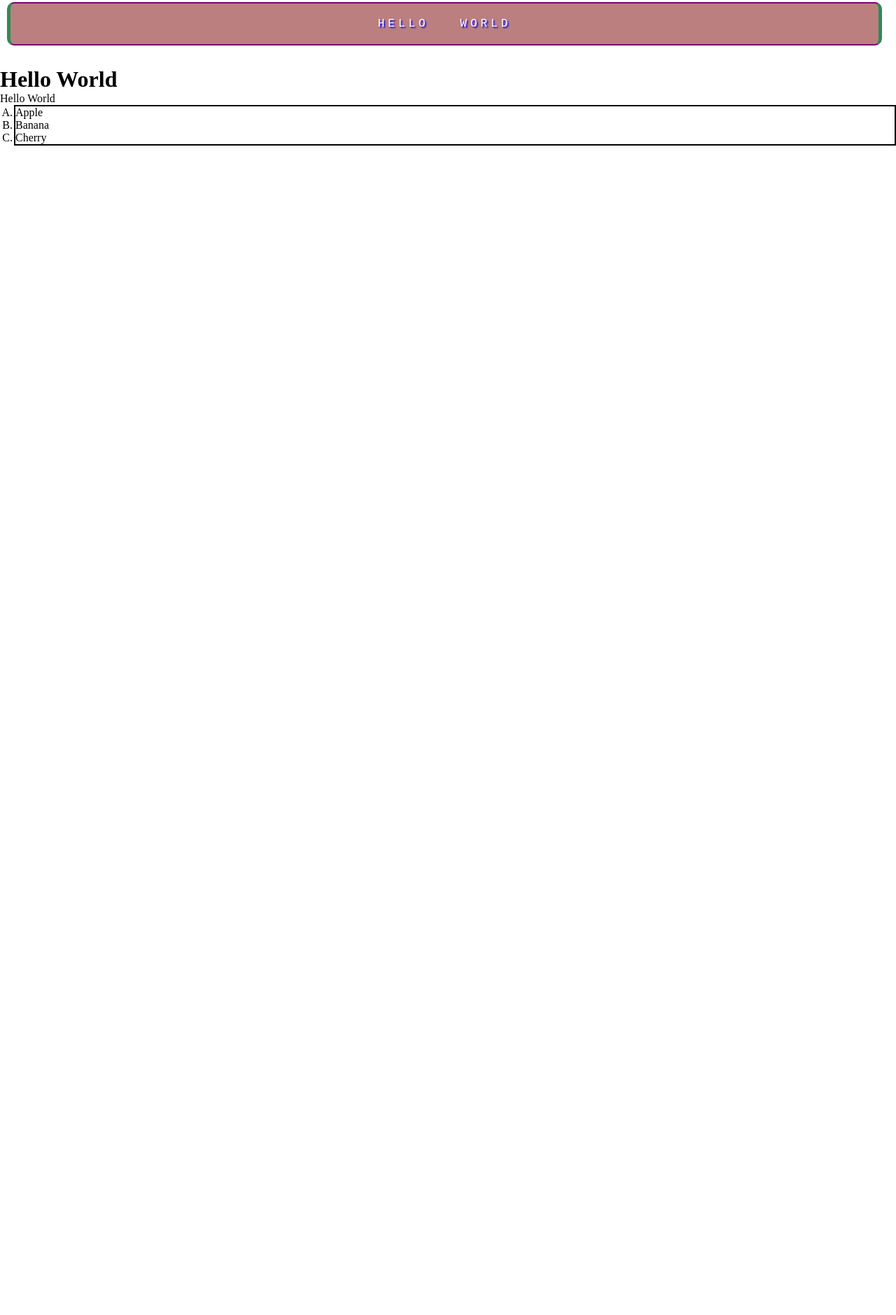
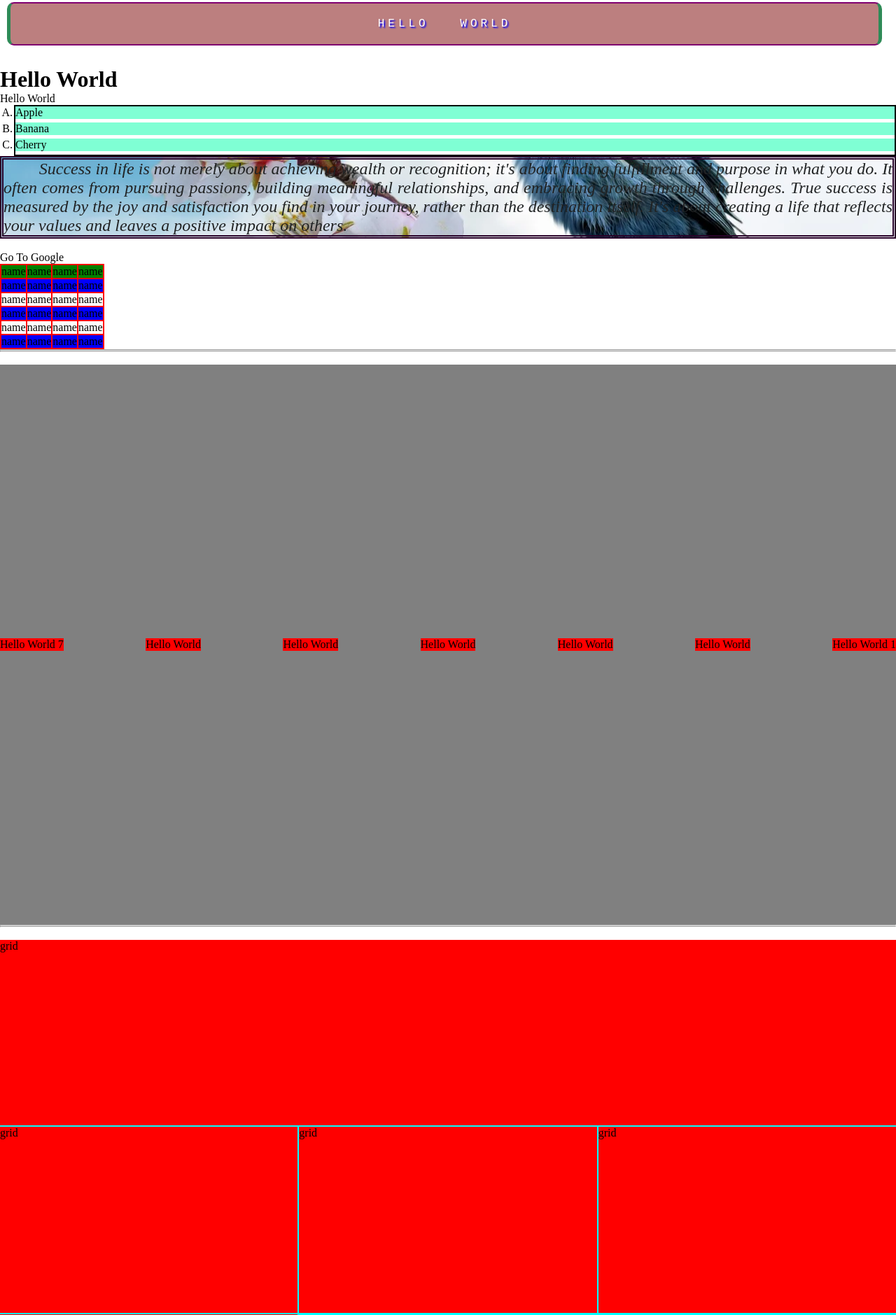
Before and after one commit to amalik1347/02-CSS, a plain HTML site: page Index.html in a window 1280 px wide. Shown: the part 44-1923 px from the top of the page at 70% size. Before the commit the page ends 800 px from the top, so only its background shows below. Drawn offline with Linux system fonts and the light colour scheme.

Commit message:
end of css

```diff
--- /dev/null
+++ b/CSS Styles/Style.css
@@ -0,0 +1,150 @@
+a:hover{
+    color: green;
+    text-decoration: underline;
+}
+a:active{
+    color: blue;
+    text-decoration: line-through;
+}
+a:visited{
+    color: red;
+    text-decoration: overline;
+}
+
+a{
+    text-decoration: none;
+    color: black;
+}
+table, tr, td{
+    border: 2px solid red;
+    border-collapse: collapse;
+}
+table tr:first-child{
+    background-color: green;
+}
+table tr:last-child{
+    background-color: yellow;
+}
+table tr:nth-child(2n){
+    background-color: blue;
+}
+.box{
+    background-color: gray;
+    height: 100vh;
+    display: flex;
+    justify-content: space-between;
+    /* flex-direction: column; */
+    /* flexbox froggy game */
+    /* cssgridgarden.com game */
+    flex-direction: row-reverse;
+    align-items: center;
+    flex-wrap: wrap;
+}
+
+.box .items{
+    background-color: red;
+}
+.grid{
+    width: 100%;
+    height: 100vh;
+    background-color: aqua;
+    display: grid;
+    grid-template-columns: auto auto auto;
+    /* row-gap: 2px;
+    column-gap: 2px; */
+    /* gap: 2px 10px; */
+    gap: 2px;
+}
+.item{
+    background-color: red;
+}
+.itemg{
+    grid-column-start: 1;
+    grid-column-end: 4;
+}
+
+@media screen and (max-width: 400px){
+.grid{
+    background-color: gray;
+}
+
+}
+
+@media screen and (min-width: 300px) and (max-width:350px) {
+    .grid{
+        background-color: blueviolet;
+    }
+}
+
+.animate{
+    width: 100%;
+    height: 100px;
+    background-color: rgb(99, 99, 30);
+    line-height: 100px;
+    animation-name: anima;
+    animation-duration: 4s;
+    animation-iteration-count: 5;
+    animation-direction: alternate;
+}
+
+@keyframes anima{
+    /* from {}
+    to{ */
+    0% {}
+    50%{
+        background-color: brown;
+        color: black;
+        height: 100px;
+        line-height: 100px;
+        text-align: end;
+
+    }
+    100%{
+        background-color: red;
+        color: black;
+        height: 100px;
+        width: 10px;
+        line-height: 100px;
+        text-align: end;
+
+    }
+}
+
+.nav{
+    width: 100%;
+    height:80px;
+    background-color: red;
+
+    position: fixed;
+    left: 300px;
+    z-index: -1;
+
+    display: flex;
+    justify-content: space-around;
+    align-items: center;
+    /* position: static;
+    left: 10px; */
+
+    /* position: relative;
+    left: 10px; */
+    /* position: absolute;
+    left: 10px; */
+
+    /* position: fixed;
+    left: 300px;
+    bottom: 10px; */
+    /* position: sticky;
+    top: 0; */
+    /* position: static;
+    left: 10px; */
+
+    /* position: relative;
+    left: 10px; */
+    /* position: absolute;
+    left: 10px; */
+
+    /* position: fixed;
+    left: 300px;
+    bottom: 10px; */
+
+}
--- a/Index.html
+++ b/Index.html
@@ -5,9 +5,23 @@
     <meta name="viewport" content="width=device-width, initial-scale=1.0">
     <title>Document</title>
     <style>
+
         *{
             margin: 0;
             padding: 0;
+        }
+        blockquote {
+            color: rgb(33, 35, 36);
+            font-size: 24px;
+            text-indent: 4%;
+            text-align: justify;
+            font-style: italic;
+            border: 5px double rgb(41, 2, 41);
+            background-image: url("./Assets/bird.jpg");
+            background-position: center;
+
+
+
         }
         .p{
             /* getcssscan.com for shadow samples of text */
@@ -73,12 +87,14 @@
             text-decoration: underline;
             transition: background-color 0.5s ease;
          } */
-          use comma between ol and li for
+          /* use comma between ol and li for parent child change in color*/
           ol li{
             margin-bottom: 5px;
             background-color: aquamarine;
           }
+
     </style>
+    <link rel="stylesheet" href="./CSS Styles/Style.css">
 </head>
 <body>
 
@@ -87,12 +103,84 @@
     <p class="p">Hello World</p>
     <h1>Hello World</h1>
     <p>Hello World</p>
-
     <ol>
         <li>Apple</li>
         <li>Banana</li>
         <li>Cherry</li>
     </ol>
 
+    <blockquote>
+        Success in life is not merely about achieving wealth or recognition; it's about finding fulfillment and purpose in what you do. It often comes from pursuing passions, building meaningful relationships, and embracing growth through challenges. True success is measured by the joy and satisfaction you find in your journey, rather than the destination itself. It's about creating a life that reflects your values and leaves a positive impact on others.
+    </blockquote>
+    <br>
+    <a href="#">Go To Google</a>
+<br>
+    <table>
+        <tr>
+            <td>name</td>
+            <td>name</td>
+            <td>name</td>
+            <td>name</td>
+        </tr>
+        <tr>
+            <td>name</td>
+            <td>name</td>
+            <td>name</td>
+            <td>name</td>
+        </tr>
+        <tr>
+            <td>name</td>
+            <td>name</td>
+            <td>name</td>
+            <td>name</td>
+        </tr>
+        <tr>
+            <td>name</td>
+            <td>name</td>
+            <td>name</td>
+            <td>name</td>
+        </tr>
+        <tr>
+            <td>name</td>
+            <td>name</td>
+            <td>name</td>
+            <td>name</td>
+        </tr>
+        <tr>
+            <td>name</td>
+            <td>name</td>
+            <td>name</td>
+            <td>name</td>
+        </tr>
+    </table>
+    <hr><hr><br>
+    <div class="box">
+        <div class="items">Hello World 1</div>
+        <div class="items">Hello World</div>
+        <div class="items">Hello World</div>
+        <div class="items">Hello World</div>
+        <div class="items">Hello World</div>
+        <div class="items">Hello World</div>
+        <div class="items">Hello World 7</div>
+    </div>
+    <hr><hr>
+    <br>
+
+    <!-- .grid>.items*5{grid} -->
+     <!-- html emit was used to create following div -->
+    <div class="grid">
+        <div class="item itemg">grid</div>
+        <div class="item">grid</div>
+        <div class="item">grid</div>
+        <div class="item">grid</div>
+        <div class="item">grid</div>
+    </div>
+    <hr><hr><br>
+    <div class="animate">Hello Wolrd</div>
+    <hr><hr><hr><br>
+    <div class="nav"></div>
+    <h1>Hello World</h1>
+    <p style="margin-top: 100;">Hello Wolrd</p>
+
 </body>
 </html>
```
